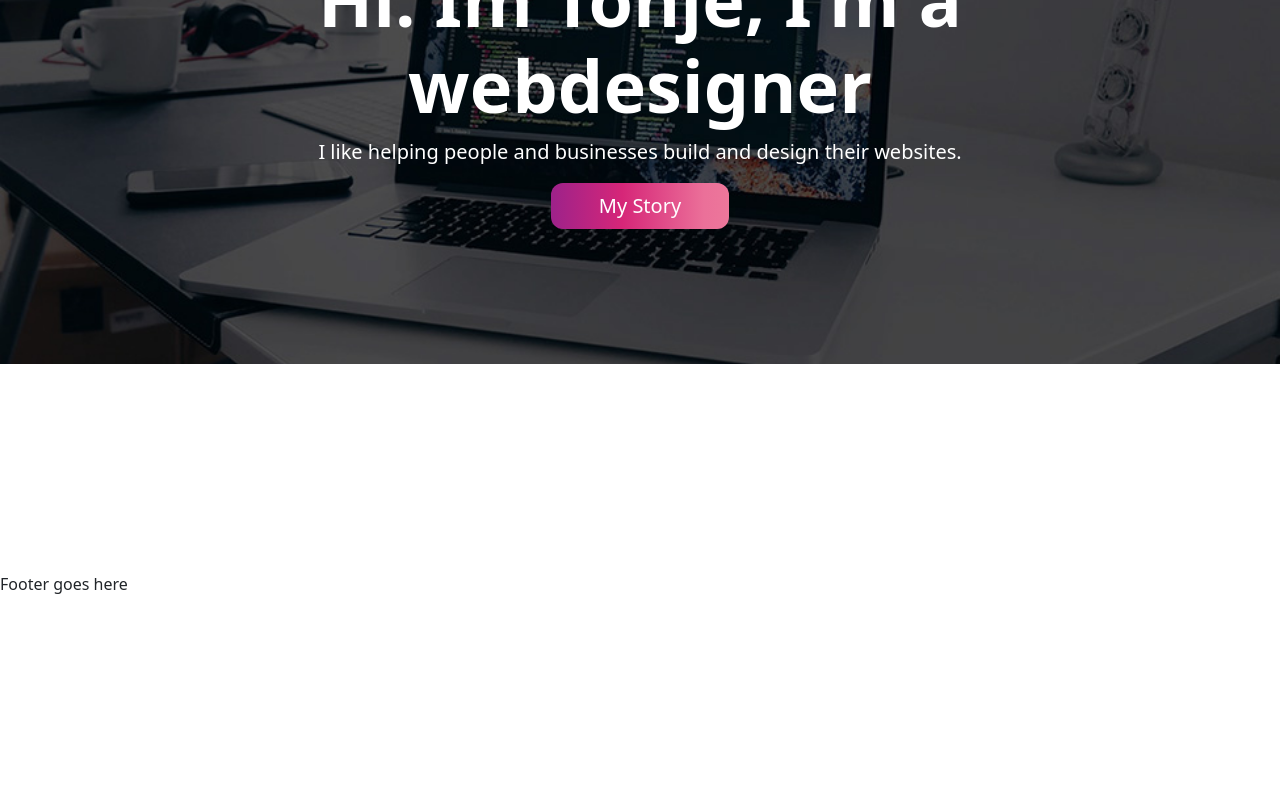
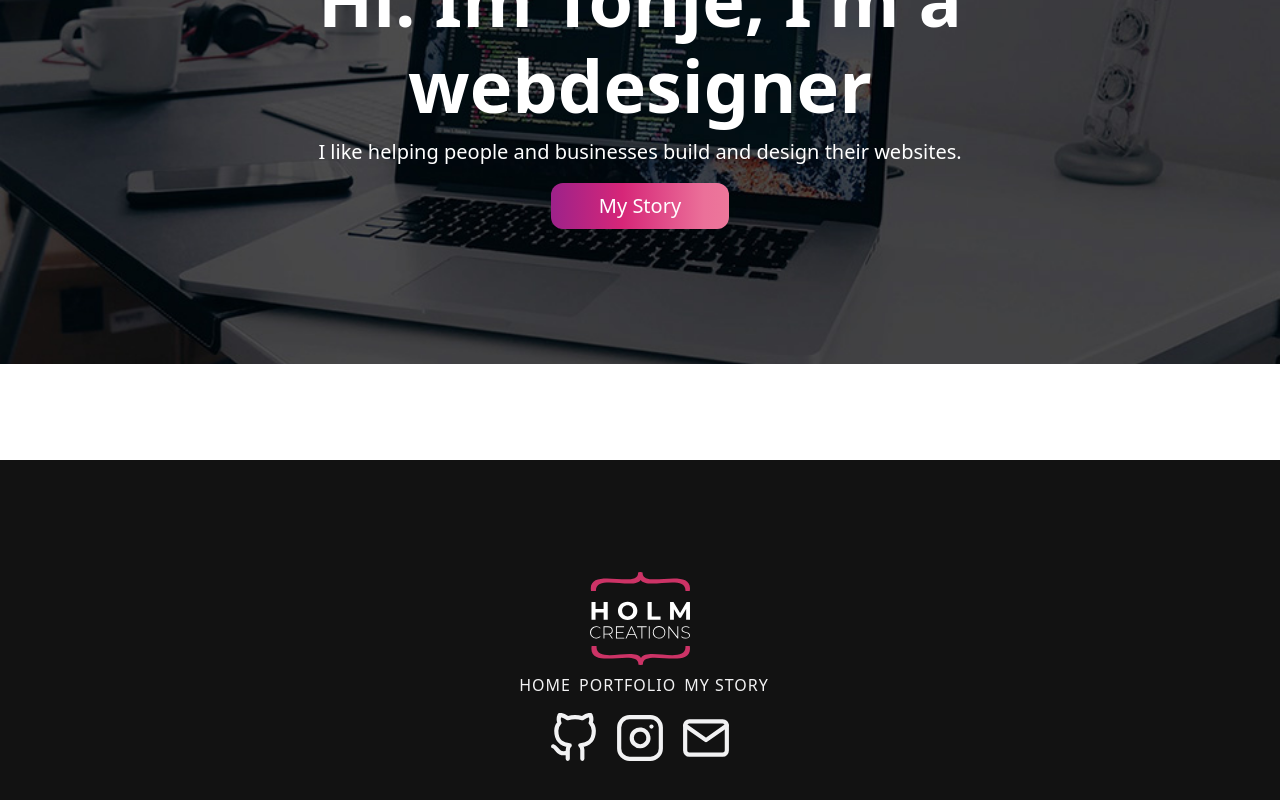
Before and after one commit to maaneblomst/portfolio-2-holmcreations, a React (Create React App) app: page /#/ in a window 1280 px wide. Shown: the part 236-1036 px from the top of the page. Before the commit the page ends 960 px from the top, so only its background shows below. Built offline with nearby package versions, Linux system fonts and the light colour scheme.

Commit message:
Added footer

```diff
--- a/src/components/layout/Footer.js
+++ b/src/components/layout/Footer.js
@@ -1,7 +1,63 @@
+import Container from "react-bootstrap/Container";
+import Row from "react-bootstrap/Container";
+import Col from "react-bootstrap/Col";
+import Image from "react-bootstrap/Image";
+import { Link } from "react-router-dom";
+import { FiGithub, FiInstagram, FiMail } from "react-icons/fi";
+import logo from "../../images/logo-bg-dark.svg";
+
 export default function Footer() {
   return (
-    <footer className="footer sticky-bottom">
-      <p>Footer goes here</p>
+    <footer className="footer sticky-bottom bg-dark text-center">
+      <Container>
+        <Row className="justify-content-center">
+          <Col md={12} className="text-center" />
+          <p className="h2 text-decoration-none fw-bold mb-2 menu">
+            <Link to="/" className="text-decoration-none link-light">
+              <Image src={logo} alt="Holm Creations logo" width={100} />
+            </Link>
+          </p>
+          <p className="menu">
+            <Link
+              to="/"
+              className="ms-2 text-uppercase text-decoration-none link-light"
+            >
+              Home
+            </Link>
+            <Link
+              to="/portfolio"
+              className="ms-2 text-uppercase text-decoration-none link-light"
+            >
+              Portfolio
+            </Link>
+            <Link
+              to="/about"
+              className="ms-2 text-uppercase text-decoration-none link-light"
+            >
+              My Story
+            </Link>
+          </p>
+        </Row>
+        <Row className="contact-icons">
+          <Col>
+            <a
+              href="https://www.github.com/maaneblomst"
+              className="p-2 link-light"
+            >
+              <FiGithub size={50} aria-label="github-link" />
+            </a>
+            <a
+              href="https://www.instagram.com/tonje__/"
+              className="p-2 link-light"
+            >
+              <FiInstagram size={50} aria-label="instagram-link" />
+            </a>
+            <a href="mailto:tonjeth@hotmail.com" className="p-2 link-light">
+              <FiMail size={50} aria-label="mail-link" />
+            </a>
+          </Col>
+        </Row>
+      </Container>
     </footer>
   );
 }
--- a/src/sass/partials/_typography.scss
+++ b/src/sass/partials/_typography.scss
@@ -7,3 +7,10 @@
 }
 
 $font-family-base: "Raleway", sans-serif;
+
+.menu a {
+  letter-spacing: 1px;
+  :hover {
+    text-decoration: underline;
+  }
+}
```
